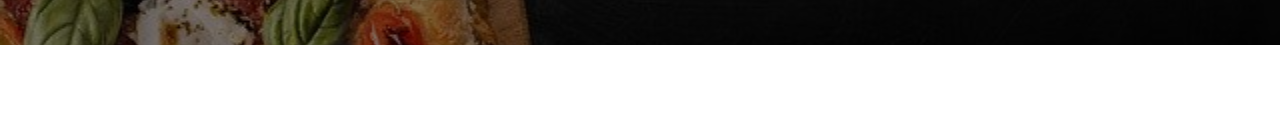
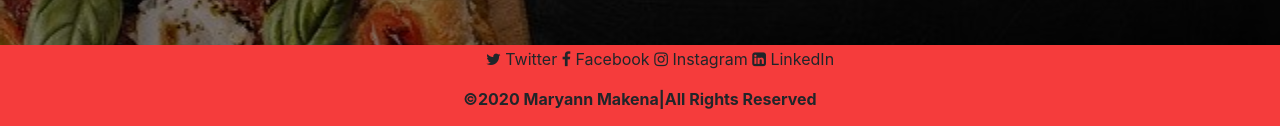
Before and after one commit to Makena-Maryann/DelishPizzaHut, a plain HTML site: page index.html in a window 1280 px wide. Shown: the part 1458-1584 px from the top of the page. Before the commit the page ends 1503 px from the top, so only its background shows below. Drawn offline with nearby package versions, Linux system fonts and the light colour scheme.

Commit message:
Added a contact section and styled it

```diff
--- a/css/styles.css
+++ b/css/styles.css
@@ -5,7 +5,7 @@ body {
 
 #header {
   color: white;
-  background: url("../images/background.jpg") rgba(0, 0, 0, 0.6);
+  background: url("../images/background.jpg") rgba(0, 0, 0, 0.5);
   background-size: cover;
   width: 100%;
   height: 90vh;
@@ -56,3 +56,17 @@ body {
   background-blend-mode: multiply;
   background-attachment: fixed;
 }
+
+ul {
+  list-style-type: none;
+}
+
+ul li {
+  display: inline-block;
+}
+
+#contacts {
+  text-align: center;
+  padding: 2px;
+  background-color: rgb(245, 60, 60);
+}
--- a/index.html
+++ b/index.html
@@ -320,6 +320,26 @@
       </div>
     </div>
     <!--Contact section-->
-    <div id="contacts"></div>
+    <div id="contacts">
+      <ul>
+        <li>
+          <i class="fa fa-twitter"></i>
+          Twitter
+        </li>
+        <li>
+          <i class="fa fa-facebook"></i>
+          Facebook
+        </li>
+        <li>
+          <i class="fa fa-instagram"></i>
+          Instagram
+        </li>
+        <li>
+          <i class="fa fa-linkedin-square"></i>
+          LinkedIn
+        </li>
+      </ul>
+      <p><strong>&copy2020 Maryann Makena|All Rights Reserved</strong></p>
+    </div>
   </body>
 </html>
```
